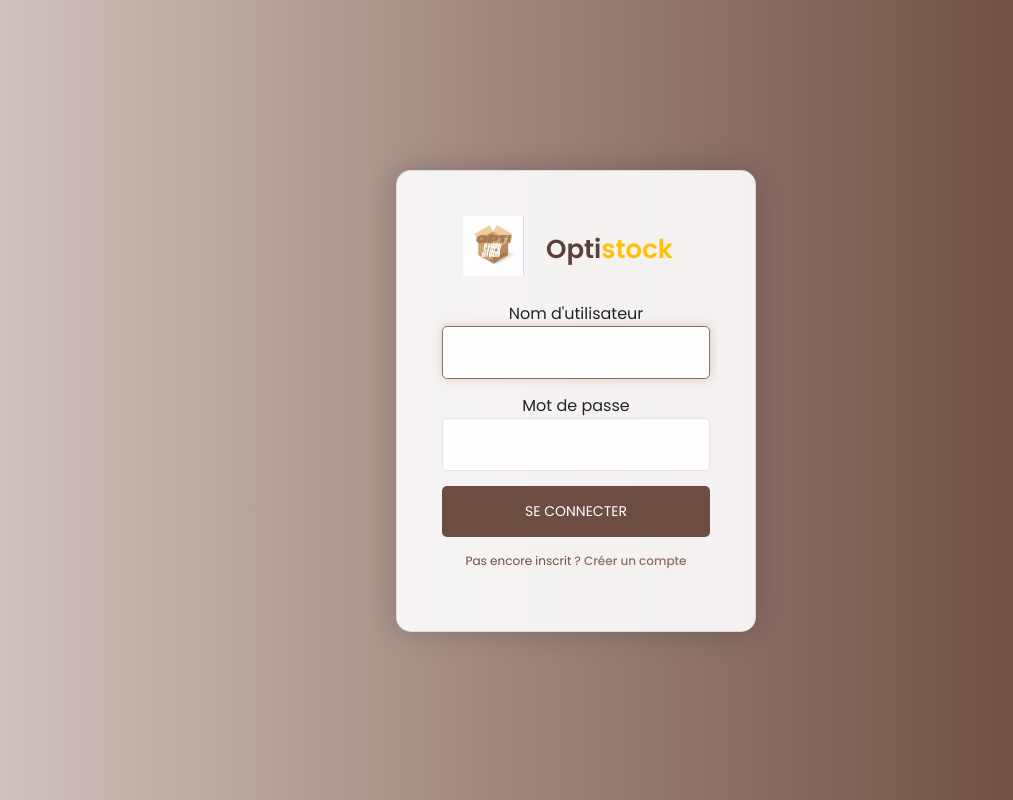
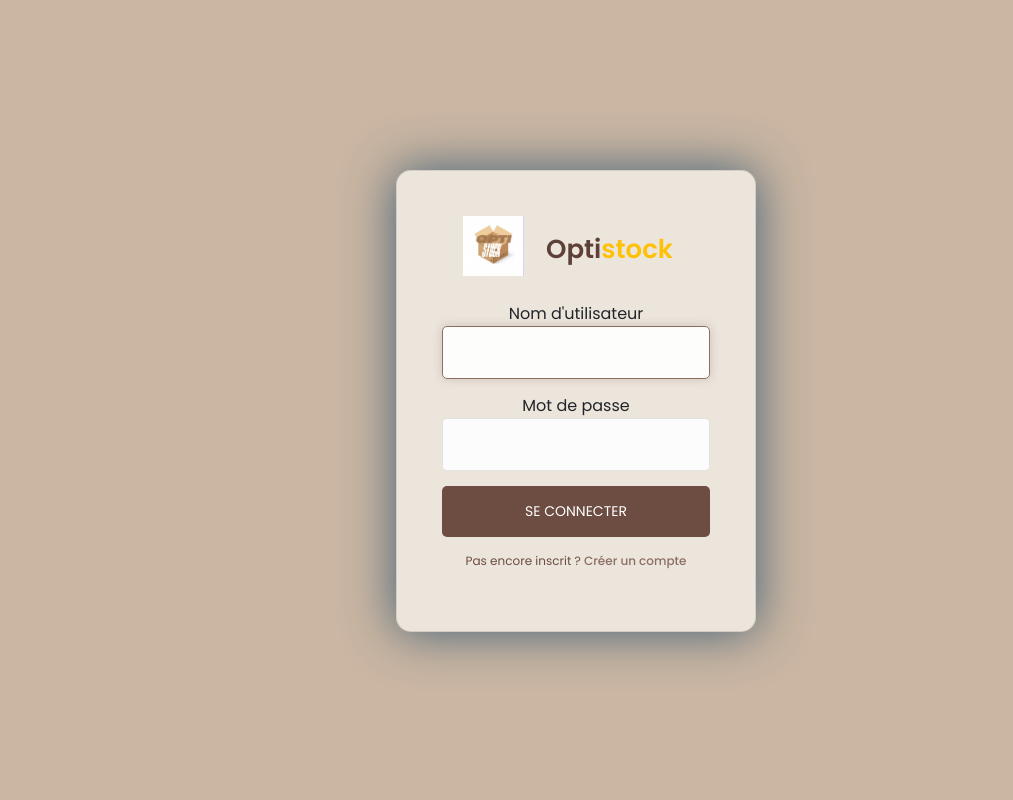
Before and after one commit to Iimaanee/groupe12GSI, a Django app: page /staff/login/ in a window 1280 px wide. Shown: the whole page, without its empty margins (64-1077 px from the left). Run offline with Django 4.2, Linux system fonts and the light colour scheme; some libraries are stand-ins or nearby versions.

Commit message:
Modification login

```diff
--- a/stock/accounts/templates/accounts/login.html
+++ b/stock/accounts/templates/accounts/login.html
@@ -1,4 +1,3 @@
-
 {% load crispy_forms_tags %}
 {% load static %}
 <html>
@@ -16,23 +15,9 @@
             font-family: 'Poppins', sans-serif;
         }
 
-        /* Arrière-plan avec bandes verticales et animation de fondue */
+        /* Arrière-plan avec bandes verticales statiques */
         body {
-            background: linear-gradient(
-                90deg,
-                #ffffff, /* Blanc */
-                #f5f5f5, /* Blanc cassé */
-                #efebe9, /* Beige très clair */
-                #d7ccc8, /* Beige clair */
-                #a1887f, /* Marron clair */
-                #6d4c41, /* Marron moyen */
-                #5d4037, /* Marron foncé */
-                #4e342e, /* Marron très foncé */
-                #3e2723, /* Marron très très foncé */
-                #2a1e1a  /* Marron presque noir */
-            );
-            background-size: 400% 400%; /* Agrandir le fond pour l'animation */
-            animation: gradientAnimation 10s ease infinite; /* Animation de fondue */
+            background-color: #976f4780; /* Blanc cassé */
             -webkit-font-smoothing: antialiased;
             -moz-osx-font-smoothing: grayscale;
             display: flex;
@@ -41,13 +26,6 @@
             height: 100vh;
             margin: 0;
             overflow: hidden;
-        }
-
-        /* Animation de fondue */
-        @keyframes gradientAnimation {
-            0% { background-position: 0% 50%; }
-            50% { background-position: 100% 50%; }
-            100% { background-position: 0% 50%; }
         }
 
         .login-page {
@@ -59,12 +37,12 @@
         }
 
         .form {
-            background: rgba(255, 255, 255, 0.9); /* Fond blanc semi-transparent */
+            background: rgba(243, 240, 232, 0.818); /* Fond blanc semi-transparent */
             max-width: 360px;
             margin: 0 auto 100px;
             padding: 45px;
             text-align: center;
-            box-shadow: 0 0 30px rgba(0, 0, 0, 0.2); /* Ombre douce */
+            box-shadow: 0 0 50px rgba(19, 66, 105, 0.753); /* Ombre douce */
             border-radius: 15px; /* Bordures arrondies */
             backdrop-filter: blur(5px); /* Effet de flou léger */
             border: 1px solid rgba(0, 0, 0, 0.1); /* Bordure légère */
```
